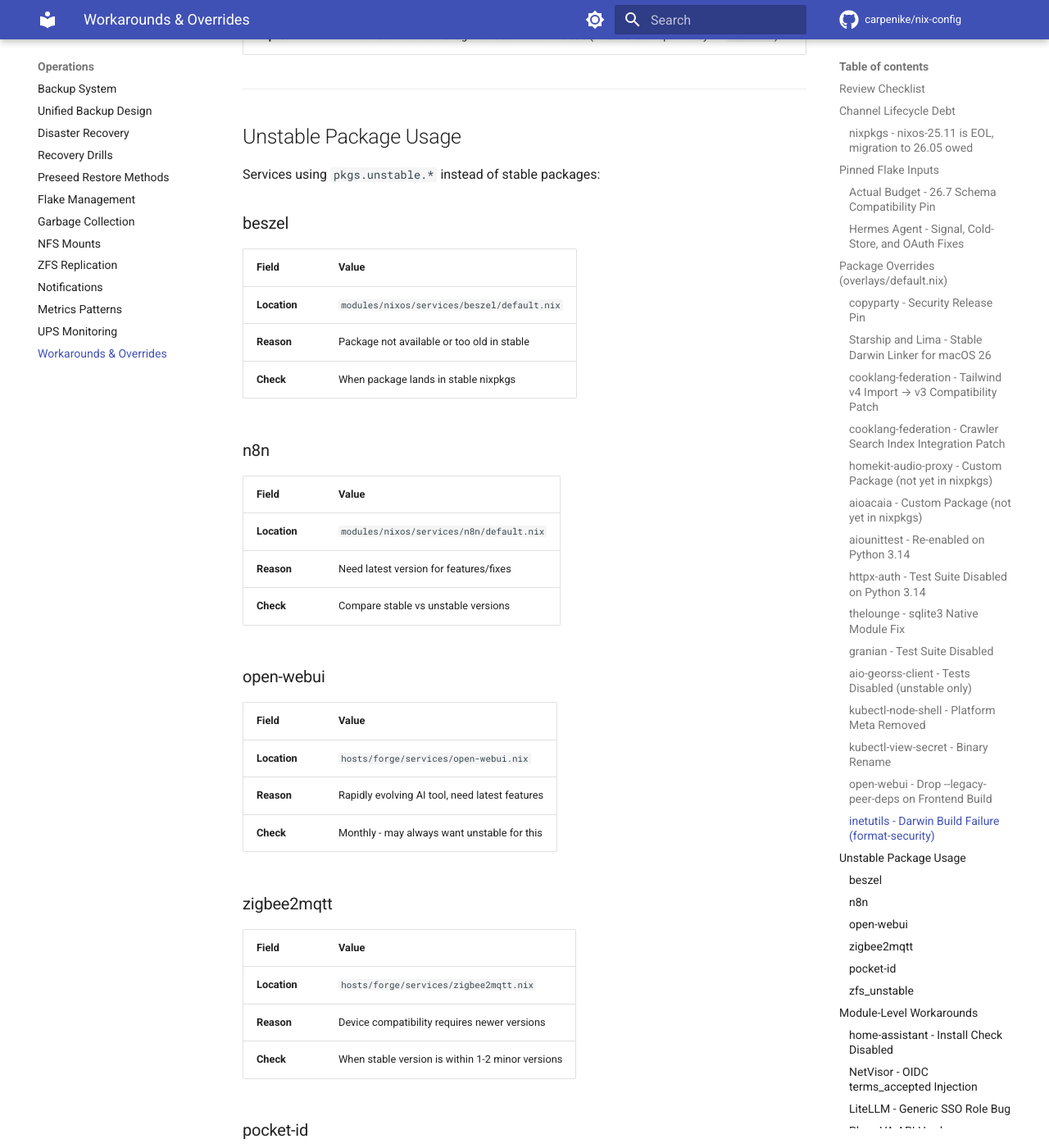
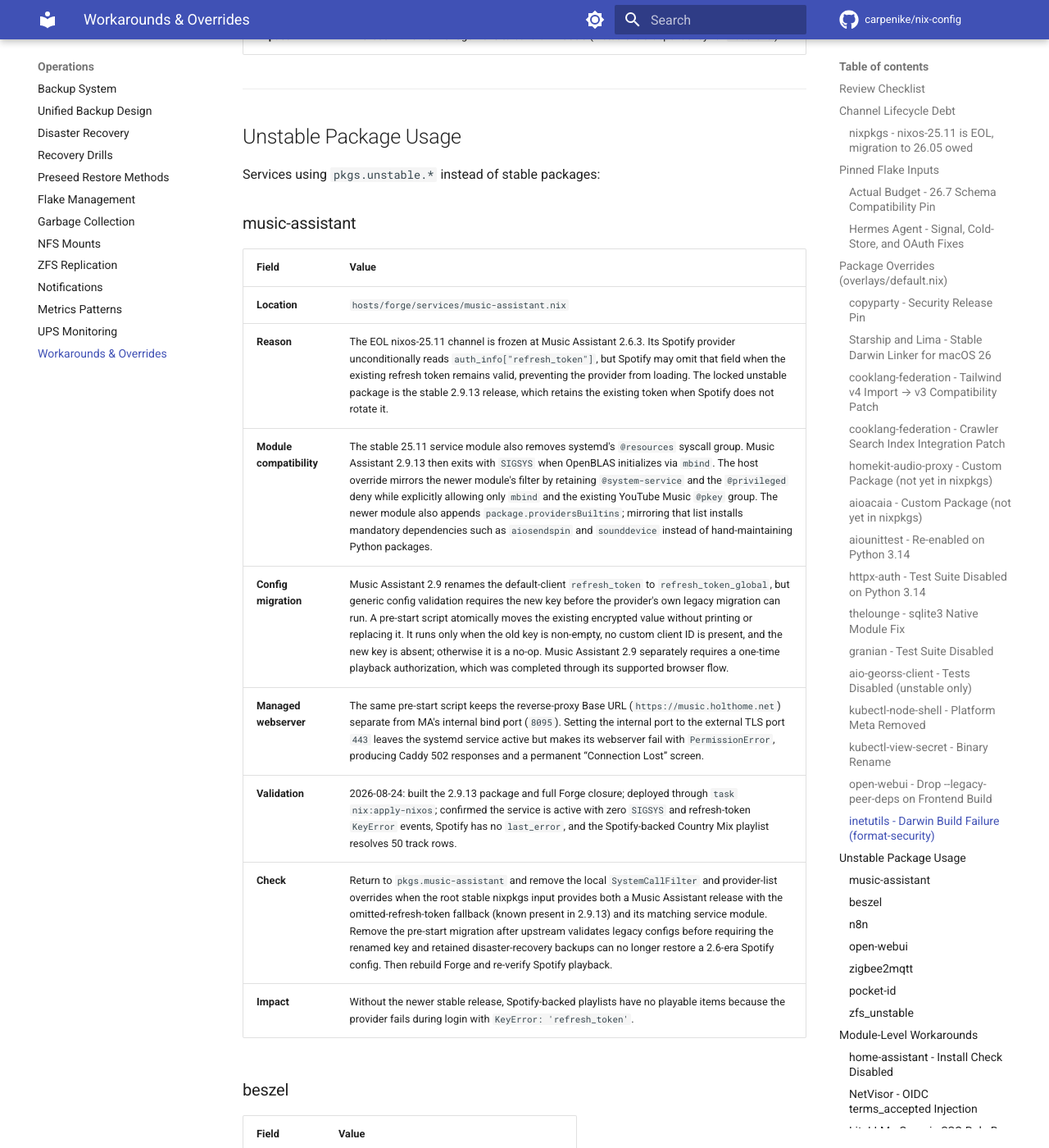
Before and after one commit to carpenike/nix-config, an MkDocs documentation site: the page built from docs/workarounds.md, in a window 1280 px wide and 1400 px high, scrolled down 12331 px. Shown: the whole window at 82% size. Built offline with MkDocs 1.6.1 and Material for MkDocs 9.7.7, drawn with Linux system fonts in a browser that asks for light colours; comment, search, counter and statistics services are not loaded; some of the changed text lies outside the part shown.

Commit message:
fix(music-assistant): restore Spotify playback

```diff
--- a/docs/workarounds.md
+++ b/docs/workarounds.md
@@ -265,6 +265,19 @@
 
 Services using `pkgs.unstable.*` instead of stable packages:
 
+### music-assistant
+
+| Field | Value |
+| --- | --- |
+| **Location** | `hosts/forge/services/music-assistant.nix` |
+| **Reason** | The EOL nixos-25.11 channel is frozen at Music Assistant 2.6.3. Its Spotify provider unconditionally reads `auth_info["refresh_token"]`, but Spotify may omit that field when the existing refresh token remains valid, preventing the provider from loading. The locked unstable package is the stable 2.9.13 release, which retains the existing token when Spotify does not rotate it. |
+| **Module compatibility** | The stable 25.11 service module also removes systemd's `@resources` syscall group. Music Assistant 2.9.13 then exits with `SIGSYS` when OpenBLAS initializes via `mbind`. The host override mirrors the newer module's filter by retaining `@system-service` and the `@privileged` deny while explicitly allowing only `mbind` and the existing YouTube Music `@pkey` group. The newer module also appends `package.providersBuiltins`; mirroring that list installs mandatory dependencies such as `aiosendspin` and `sounddevice` instead of hand-maintaining Python packages. |
+| **Config migration** | Music Assistant 2.9 renames the default-client `refresh_token` to `refresh_token_global`, but generic config validation requires the new key before the provider's own legacy migration can run. A pre-start script atomically moves the existing encrypted value without printing or replacing it. It runs only when the old key is non-empty, no custom client ID is present, and the new key is absent; otherwise it is a no-op. Music Assistant 2.9 separately requires a one-time playback authorization, which was completed through its supported browser flow. |
+| **Managed webserver** | The same pre-start script keeps the reverse-proxy Base URL (`https://music.holthome.net`) separate from MA's internal bind port (`8095`). Setting the internal port to the external TLS port `443` leaves the systemd service active but makes its webserver fail with `PermissionError`, producing Caddy 502 responses and a permanent “Connection Lost” screen. |
+| **Validation** | 2026-08-24: built the 2.9.13 package and full Forge closure; deployed through `task nix:apply-nixos`; confirmed the service is active with zero `SIGSYS` and refresh-token `KeyError` events, Spotify has no `last_error`, and the Spotify-backed Country Mix playlist resolves 50 track rows. |
+| **Check** | Return to `pkgs.music-assistant` and remove the local `SystemCallFilter` and provider-list overrides when the root stable nixpkgs input provides both a Music Assistant release with the omitted-refresh-token fallback (known present in 2.9.13) and its matching service module. Remove the pre-start migration after upstream validates legacy configs before requiring the renamed key and retained disaster-recovery backups can no longer restore a 2.6-era Spotify config. Then rebuild Forge and re-verify Spotify playback. |
+| **Impact** | Without the newer stable release, Spotify-backed playlists have no playable items because the provider fails during login with `KeyError: 'refresh_token'`. |
+
 ### beszel
 
 | Field | Value |
```
Also changed, not shown: 1 other file.
